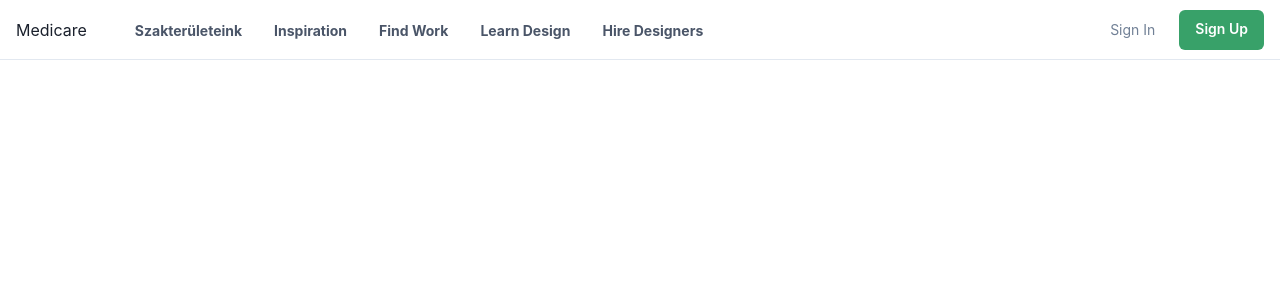
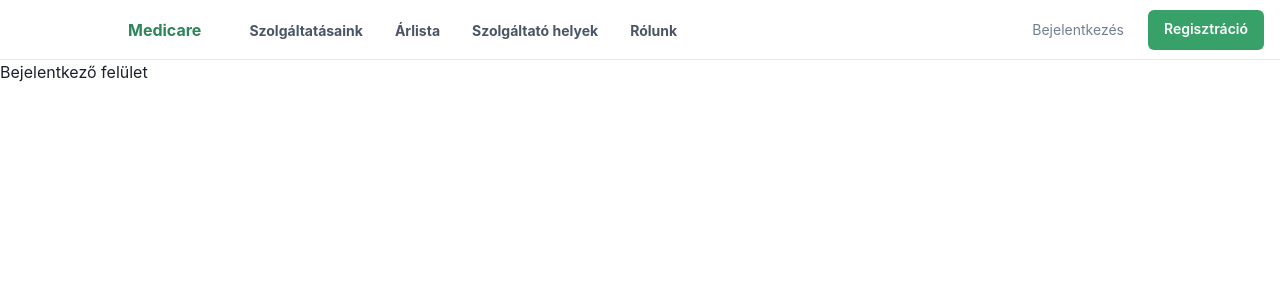
Before and after one commit to SinkoAbel/szakdolgozat, a React (Create React App) app in the folder client/: page /login in a window 1280 px wide. Shown: the top 300 px of the page. Built offline with nearby package versions, Linux system fonts and the light colour scheme.

Commit message:
feat: created Login and Client screens base. Modified the navbar and App.js accordingly.

```diff
--- a/client/src/App.js
+++ b/client/src/App.js
@@ -3,6 +3,8 @@ import {ChakraProvider} from '@chakra-ui/react';
 import 'react-big-calendar/lib/css/react-big-calendar.css';
 import Navbar from "./components/Navbar";
 import Home from "./screens/Home/Home";
+import Register from "./screens/Register/Register";
+import Login from "./screens/Login/Client/Login";
 
 function App() {
   return (
@@ -11,6 +13,8 @@ function App() {
             <Navbar/>
             <Routes>
                 <Route path="/" element={ <Home/> }/>
+                <Route path="/register" element={ <Register/> }/>
+                <Route path="/login" element={ <Login/> }/>
             </Routes>
         </BrowserRouter>
     </ChakraProvider>
--- a/client/src/components/Navbar/Navbar.jsx
+++ b/client/src/components/Navbar/Navbar.jsx
@@ -3,6 +3,7 @@
 import { Box, Flex, Text, IconButton, Button, Stack, Collapse, Icon, Popover, PopoverTrigger, PopoverContent,
          useColorModeValue, useBreakpointValue, useDisclosure } from '@chakra-ui/react'
 import { HamburgerIcon, CloseIcon, ChevronDownIcon, ChevronRightIcon } from '@chakra-ui/icons'
+import {Link} from "react-router-dom";
 export default function WithSubnavigation() {
     const { isOpen, onToggle } = useDisclosure()
 
@@ -29,12 +30,14 @@ export default function WithSubnavigation() {
                         aria-label={'Toggle Navigation'}
                     />
                 </Flex>
-                <Flex flex={{ base: 1 }} justify={{ base: 'center', md: 'start' }}>
+                <Flex flex={{ base: 1 }} justify={{ base: 'center', md: 'start' }} className="md:pl-28">
                     <Text
                         textAlign={useBreakpointValue({ base: 'center', md: 'left' })}
-                        fontFamily={'heading'}
-                        color={useColorModeValue('gray.800', 'white')}>
-                        Medicare
+                        fontFamily={'heading'} fontWeight={'bold'}
+                        color={useColorModeValue('green.600', 'white')}>
+                        <Link to="/">
+                            Medicare
+                        </Link>
                     </Text>
 
                     <Flex display={{ base: 'none', md: 'flex' }} ml={10}>
@@ -47,8 +50,10 @@ export default function WithSubnavigation() {
                     justify={'flex-end'}
                     direction={'row'}
                     spacing={6}>
-                    <Button as={'a'} fontSize={'sm'} fontWeight={400} variant={'link'} href={'#'}>
-                        Sign In
+                    <Button as={'a'} fontSize={'sm'} fontWeight={400} variant={'link'}>
+                        <Link to="/login">
+                            Bejelentkezés
+                        </Link>
                     </Button>
                     <Button
                         as={'a'}
@@ -57,11 +62,12 @@ export default function WithSubnavigation() {
                         fontWeight={600}
                         color={'white'}
                         bg={'green.500'}
-                        href={'#'}
                         _hover={{
                             bg: 'green.400',
                         }}>
-                        Sign Up
+                        <Link to="/register">
+                            Regisztráció
+                        </Link>
                     </Button>
                 </Stack>
             </Flex>
@@ -216,56 +222,50 @@ const MobileNavItem = ({ label, children, href }) => {
 
 const NAV_ITEMS = [
     {
-        label: 'Szakterületeink',
+        label: 'Szolgáltatásaink',
         children: [
             {
-                label: 'Explore Design Work',
-                subLabel: 'Trending Design to inspire you',
+                label: 'Fogászat',
+                subLabel: 'Korszerű, modern fogászati eljárások',
                 href: '#',
             },
             {
-                label: 'New & Noteworthy',
-                subLabel: 'Up-and-coming Designers',
+                label: 'Laborvizsgálatok',
+                subLabel: 'Egy csepp vérből felállítható diagnózisok',
+                href: '#',
+            },
+            {
+                label: 'MR és CT vizsgálatok',
+                subLabel: 'Képalkotó vizsgálatok a legmodernebb készülékekkel',
+                href: '#',
+            },
+            {
+                label: 'Műtétek',
+                subLabel: 'Az ország legjobb műtős orvosainak kezében lesz',
+                href: '#',
+            },
+            {
+                label: 'Szülészet',
+                subLabel: 'Korszerű szülészeti ellátás és módszerek',
+                href: '#',
+            },
+            {
+                label: 'Szakrendelések',
+                subLabel: 'Tekintse meg szakrendeléseinket',
                 href: '#',
             },
         ],
     },
     {
-        label: 'Inspiration',
-        children: [
-            {
-                label: 'Explore Design Work',
-                subLabel: 'Trending Design to inspire you',
-                href: '#',
-            },
-            {
-                label: 'New & Noteworthy',
-                subLabel: 'Up-and-coming Designers',
-                href: '#',
-            },
-        ],
+        label: 'Árlista',
+        href: '#'
     },
     {
-        label: 'Find Work',
-        children: [
-            {
-                label: 'Job Board',
-                subLabel: 'Find your dream design job',
-                href: '#',
-            },
-            {
-                label: 'Freelance Projects',
-                subLabel: 'An exclusive list for contract work',
-                href: '#',
-            },
-        ],
+        label: 'Szolgáltató helyek',
+        href: '#'
     },
     {
-        label: 'Learn Design',
+        label: 'Rólunk',
         href: '#',
     },
-    {
-        label: 'Hire Designers',
-        href: '#',
-    },
-]
+];
--- /dev/null
+++ b/client/src/screens/Login/Client/Login.jsx
@@ -0,0 +1,11 @@
+import React from 'react';
+
+const Login = () => {
+    return (
+        <>
+            <p>Bejelentkező felület</p>
+        </>
+    );
+};
+
+export default Login;
--- /dev/null
+++ b/client/src/screens/Register/Register.jsx
@@ -0,0 +1,11 @@
+import React from 'react';
+
+const Register = () => {
+    return (
+        <>
+            <p>Regisztrációs oldal</p>
+        </>
+    );
+};
+
+export default Register;
```
